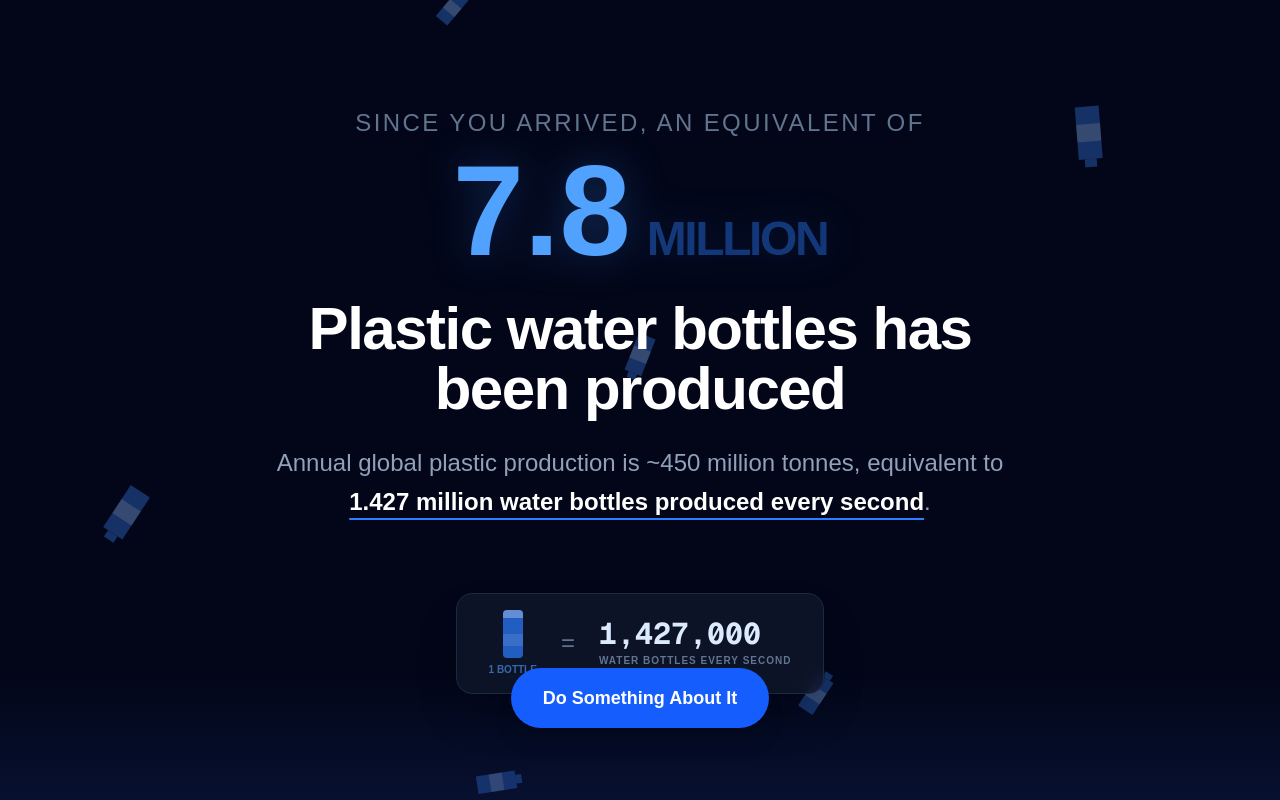
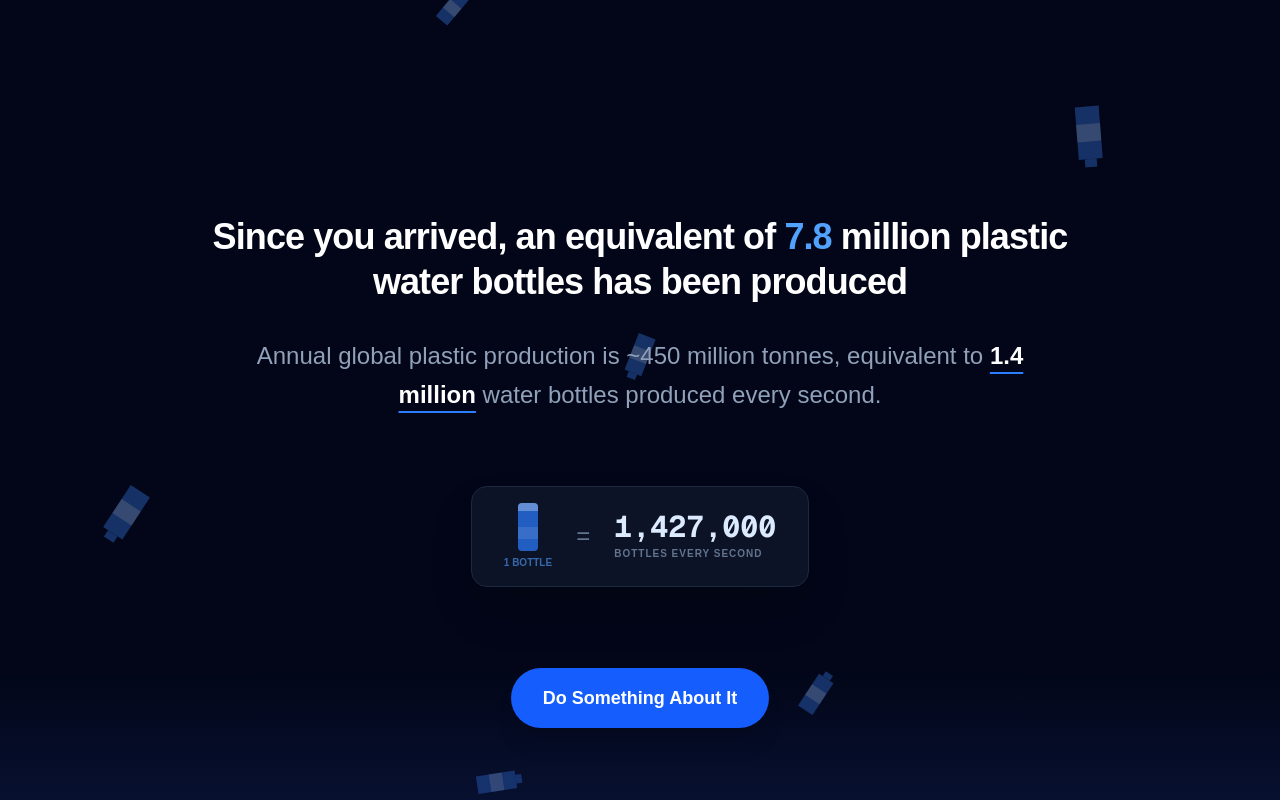
Before and after one commit to T-J-D-Cavey/plastic_production_site_with_gemini, a Next.js app: page / in a window 1280 px wide. Built offline with nearby package versions, Linux system fonts and the light colour scheme.

Commit message:
updated copy styling on landing page

```diff
--- a/src/components/BottleVisualisation.tsx
+++ b/src/components/BottleVisualisation.tsx
@@ -165,27 +165,21 @@ export default function BottleVisualisation() {
       />
 
       <div className="relative z-10 flex flex-col items-center justify-center h-full text-white px-4 select-none">
-        <h2 className="text-xl md:text-2xl font-light mb-2 tracking-widest uppercase text-slate-500 text-center">
-          Since you arrived, an equivalent of
-        </h2>
-        <div
-          className="text-6xl md:text-9xl font-black mb-6 tabular-nums text-blue-400 drop-shadow-[0_0_20px_rgba(59,130,246,0.3)] flex items-baseline gap-4"
-          aria-live="polite"
-        >
-          {(totalBottles / 1000000).toLocaleString(undefined, {
-            minimumFractionDigits: 1,
-            maximumFractionDigits: 1,
-          })}
-          <span className="text-3xl md:text-5xl font-bold uppercase tracking-tighter text-blue-500/40">Million</span>
-        </div>
+        <h1 className="text-2xl md:text-4xl font-bold tracking-tight text-center max-w-4xl mb-8 leading-tight">
+          Since you arrived, an equivalent of{" "}
+          <span className="text-blue-400 tabular-nums">
+            {(totalBottles / 1000000).toLocaleString(undefined, {
+              minimumFractionDigits: 1,
+              maximumFractionDigits: 1,
+            })}
+          </span>{" "}
+          million plastic water bottles has been produced
+        </h1>
 
         <div className="flex flex-col items-center gap-6 text-center max-w-3xl">
-          <h1 className="text-3xl md:text-6xl font-bold tracking-tight">
-            Plastic water bottles has been produced
-          </h1>
 
           <p className="text-lg md:text-2xl text-slate-400 leading-relaxed">
-            Annual global plastic production is ~450 million tonnes, equivalent to <span className="text-white font-bold underline decoration-blue-500 underline-offset-8">1.427 million water bottles produced every second</span>.
+            Annual global plastic production is ~450 million tonnes, equivalent to <span className="text-white font-bold underline decoration-blue-500 underline-offset-8">1.4 million</span> water bottles produced every second.
           </p>
 
           <div className="mt-12 flex flex-col items-center">
@@ -205,7 +199,7 @@ export default function BottleVisualisation() {
                   1,427,000
                 </div>
                 <div className="text-[10px] font-bold text-slate-500 uppercase tracking-widest mt-1">
-                  Water bottles every second
+                  Bottles every second
                 </div>
               </div>
             </div>
```
